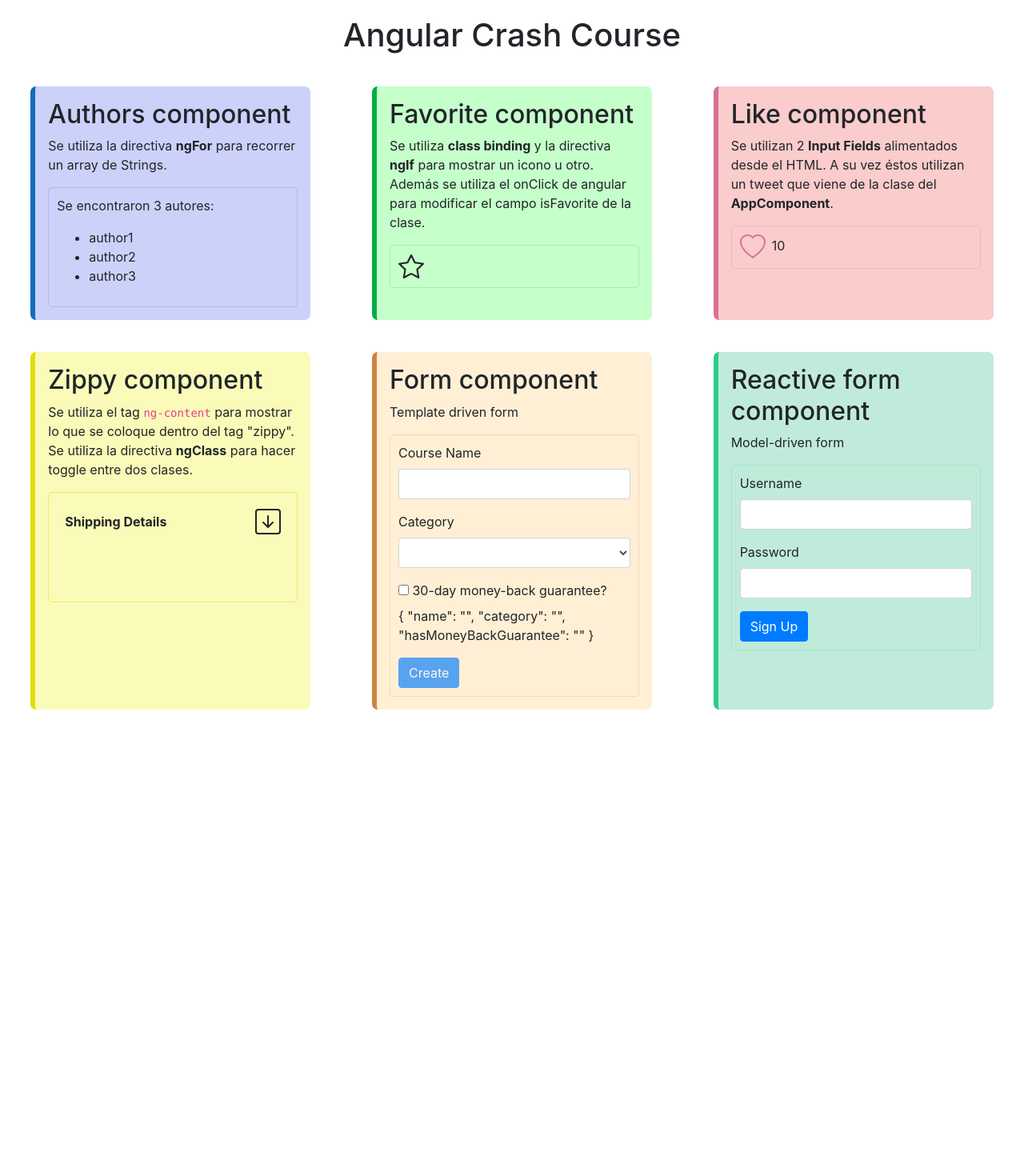
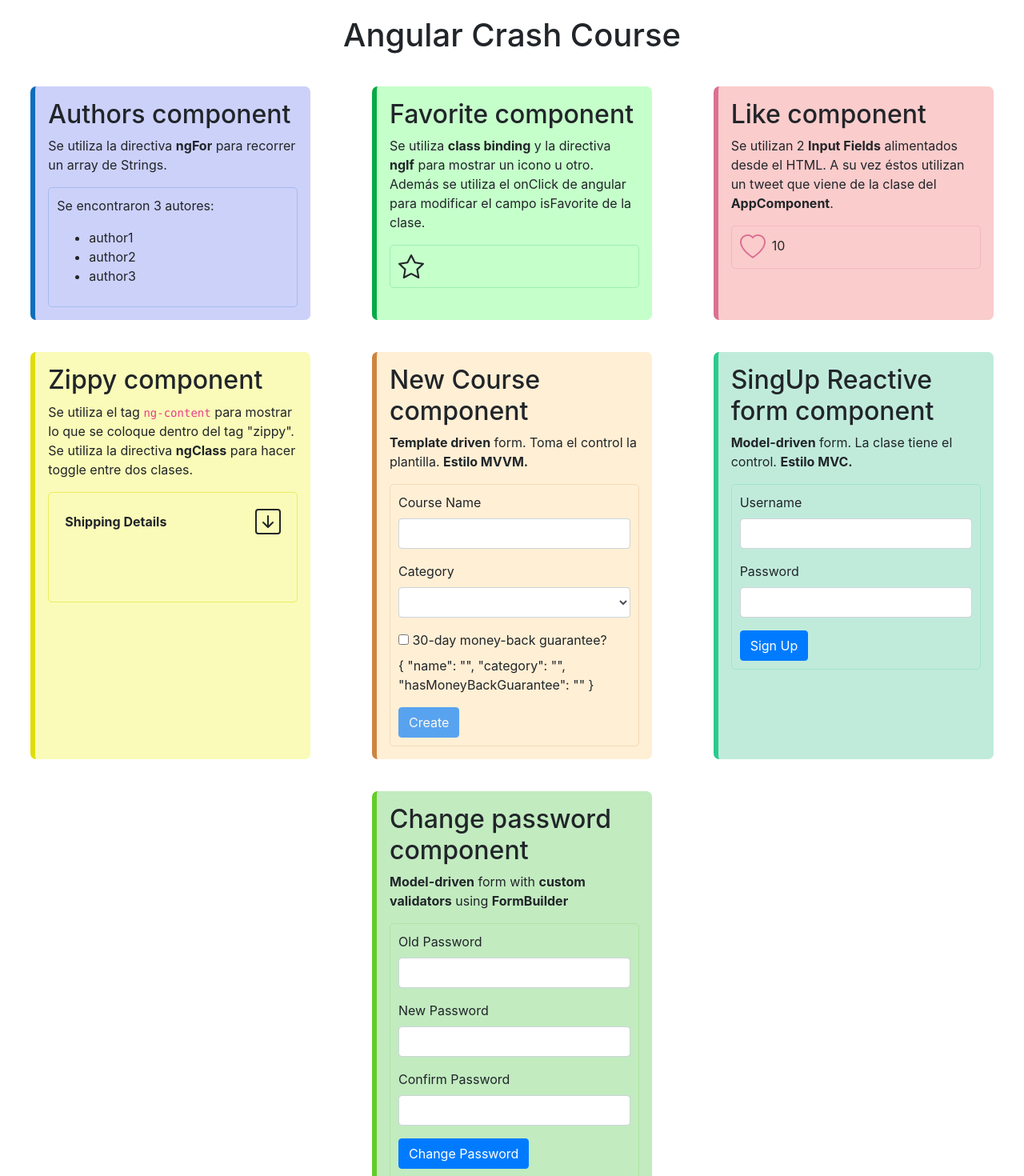
Before and after one commit to OscarBeses/AngularCrashCourse, an Angular app: page / in a window 1280 px wide. Shown: the top 1470 px of the page at 80% size. Before the commit the page ends 907 px from the top, so only its background shows below. Built offline with nearby package versions, Linux system fonts and the light colour scheme.

Commit message:
Añado Change Password Component

```diff
--- a/src/app/app.component.html
+++ b/src/app/app.component.html
@@ -14,4 +14,5 @@
     </zippy>
     <new-course-form></new-course-form>
     <signup-form></signup-form>
+    <change-password></change-password>
 </div>
--- a/src/app/app.module.ts
+++ b/src/app/app.module.ts
@@ -11,6 +11,7 @@
 import { NewCourseFormComponent } from './new-course-form/new-course-form.component';
 import { TitleCasePipe } from './common/title-case.pipe';
 import { SignupFormComponent } from './signup-form/signup-form.component';
+import { ChangePasswordComponent } from './change-password/change-password.component';
 
 @NgModule({
   declarations: [
@@ -22,7 +23,8 @@
     LikeComponent,
     ZippyComponent,
     NewCourseFormComponent,
-    SignupFormComponent
+    SignupFormComponent,
+    ChangePasswordComponent
   ],
   imports: [
     BrowserModule,
--- /dev/null
+++ b/src/app/change-password/change-password.component.css
@@ -0,0 +1,10 @@
+:host {
+    border-left: 6px solid #64cc28;
+    background-color: #c2ebc0;
+}
+
+form {
+    border: 1px solid #64cc2833;
+    border-radius: 5px;
+    padding: 10px;
+}
--- /dev/null
+++ b/src/app/change-password/change-password.component.html
@@ -0,0 +1,37 @@
+<h2>Change password component</h2>
+<p>
+    <b>Model-driven</b> form with <b>custom validators</b>
+    using <b>FormBuilder</b>
+</p>
+<form [formGroup]="form">
+    <div class="form-group">
+        <label for="">Old Password</label>
+        <input formControlName="oldPassword" type="password" class="form-control">
+        <div *ngIf="oldPassword.touched && oldPassword.invalid" class="alert alert-danger">
+            <div *ngIf="oldPassword.errors.required">
+                Old password is required.
+            </div>
+            <div *ngIf="oldPassword.errors.invalidOldPassword">
+                Old password is invalid.
+            </div>
+        </div>
+    </div>
+    <div class="form-group">
+        <label for="">New Password</label>
+        <input formControlName="newPassword" type="password" class="form-control">
+        <div *ngIf="newPassword.touched && newPassword.invalid" class="alert alert-danger">
+            <div *ngIf="newPassword.errors.required">New password is required.</div>
+        </div>
+    </div>
+    <div class="form-group">
+        <label for="">Confirm Password</label>
+        <input formControlName="confirmPassword" type="password" class="form-control">
+        <div *ngIf="confirmPassword.touched && confirmPassword.invalid" class="alert alert-danger">
+            <div *ngIf="confirmPassword.errors.required">Confirm password is required.</div>
+        </div>
+        <div *ngIf="confirmPassword.valid && form.invalid && form.errors.passwordsShouldMatch" class="alert alert-danger">
+            Passwords do not match.
+        </div>
+    </div>
+    <button class="btn btn-primary">Change Password</button>
+</form>
--- /dev/null
+++ b/src/app/change-password/change-password.component.ts
@@ -0,0 +1,36 @@
+import { PasswordValidators } from './password.validators';
+import { FormGroup, FormBuilder, Validators, FormControl } from '@angular/forms';
+import { Component } from '@angular/core';
+
+@Component({
+  selector: 'change-password',
+  templateUrl: './change-password.component.html',
+  styleUrls: ['./change-password.component.css']
+})
+export class ChangePasswordComponent {
+  form: FormGroup;
+
+  constructor(private fb: FormBuilder) {
+
+    this.form = fb.group(
+      {
+        oldPassword: ['',
+          Validators.required,
+          PasswordValidators.validOldPassword
+        ],
+        newPassword: ['', Validators.required],
+        confirmPassword: ['', Validators.required]
+      },
+      {
+        validators: PasswordValidators.passwordsShouldMatch,
+        /* updateOn(opcional) options: 'change' | 'blur' | submit' */
+        updateOn: 'blur'
+      }
+    );
+
+  };
+
+  get oldPassword() { return this.form.get('oldPassword'); }
+  get newPassword() { return this.form.get('newPassword'); }
+  get confirmPassword() { return this.form.get('confirmPassword'); }
+}
--- /dev/null
+++ b/src/app/change-password/password.validators.ts
@@ -0,0 +1,22 @@
+import { AbstractControl } from '@angular/forms';
+
+export class PasswordValidators {
+    static validOldPassword(control: AbstractControl) {
+        return new Promise((resolve) => {
+            if (control.value !== '1234')
+                resolve({ invalidOldPassword: true });
+            else
+                resolve(null);
+        });
+    }
+
+    static passwordsShouldMatch(control: AbstractControl) {
+        let newPassword = control.get('newPassword');
+        let confirmPassword = control.get('confirmPassword');
+
+        if (newPassword.value !== confirmPassword.value)
+            return { passwordsShouldMatch: true };
+
+        return null;
+    }
+}
--- a/src/app/new-course-form/new-course-form.component.html
+++ b/src/app/new-course-form/new-course-form.component.html
@@ -1,5 +1,8 @@
-<h2>Form component</h2>
-<p>Template driven form</p>
+<h2>New Course component</h2>
+<p>
+  <b>Template driven</b> form. Toma el control la plantilla.
+  <b>Estilo MVVM.</b>
+</p>
 <form #f="ngForm" (ngSubmit)="submit(f.value)">
 
   <div class="form-group">
--- a/src/app/new-course-form/new-course-form.component.ts
+++ b/src/app/new-course-form/new-course-form.component.ts
@@ -5,20 +5,15 @@
   templateUrl: './new-course-form.component.html',
   styleUrls: ['./new-course-form.component.css']
 })
-export class NewCourseFormComponent implements OnInit {
+export class NewCourseFormComponent {
   categories = [
     { id: 1, name: 'Development' },
     { id: 2, name: 'Art' },
     { id: 3, name: 'Languages' },
   ];
 
-  constructor() { }
-
   submit(course :string) {
     console.log(course);
   }
 
-  ngOnInit() {
-  }
-
 }
--- a/src/app/signup-form/signup-form.component.html
+++ b/src/app/signup-form/signup-form.component.html
@@ -1,6 +1,7 @@
-<h2>Reactive form component</h2>
+<h2>SingUp Reactive form component</h2>
 <p>
-    Model-driven form
+    <b>Model-driven</b> form. La clase tiene el control.
+    <b>Estilo MVC.</b>
 </p>
 <form [formGroup]="form">
     <div class="form-group">
```
Also changed, not shown: 1 other file (tests, documents, lock files or other folders).
